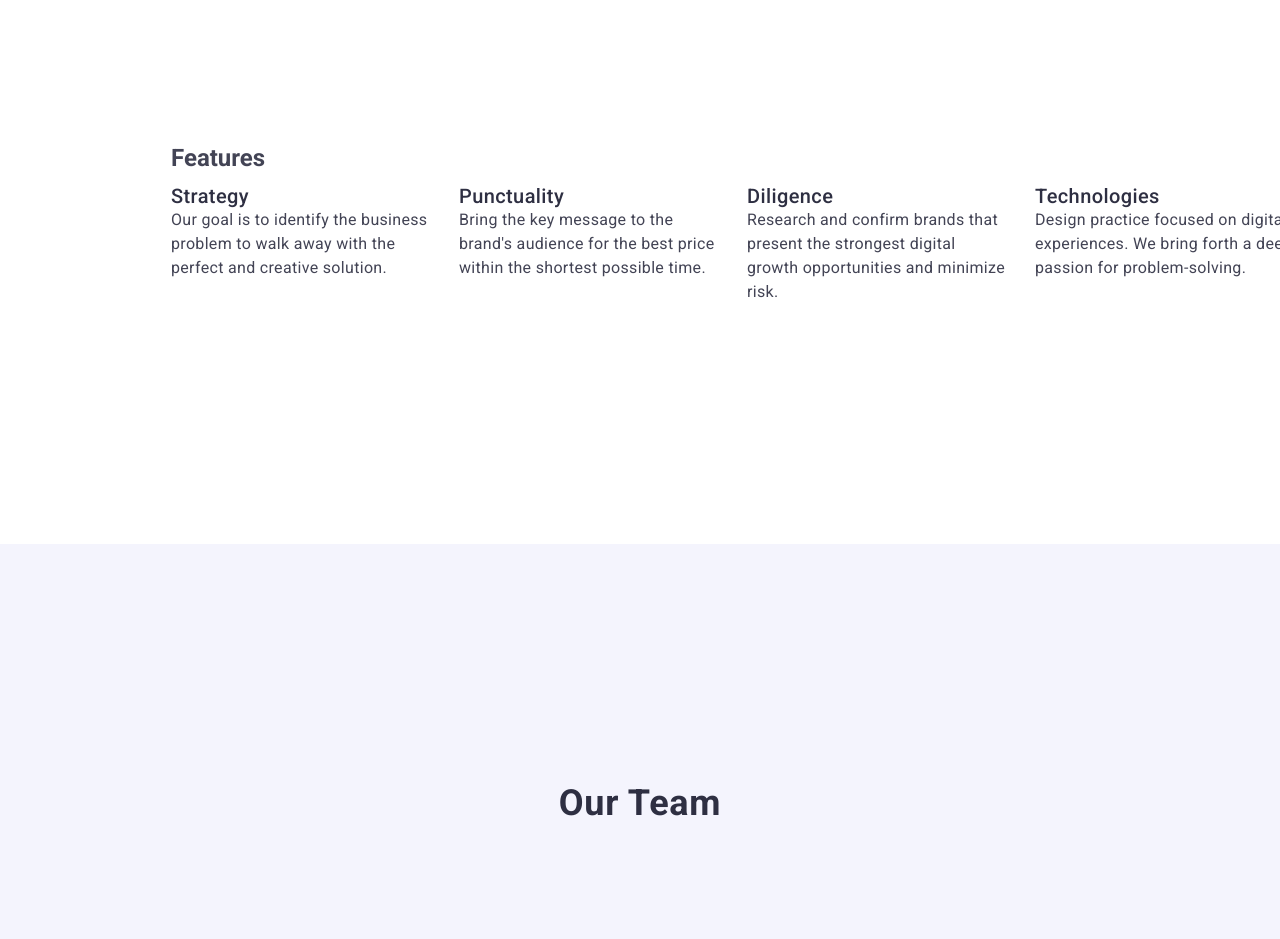
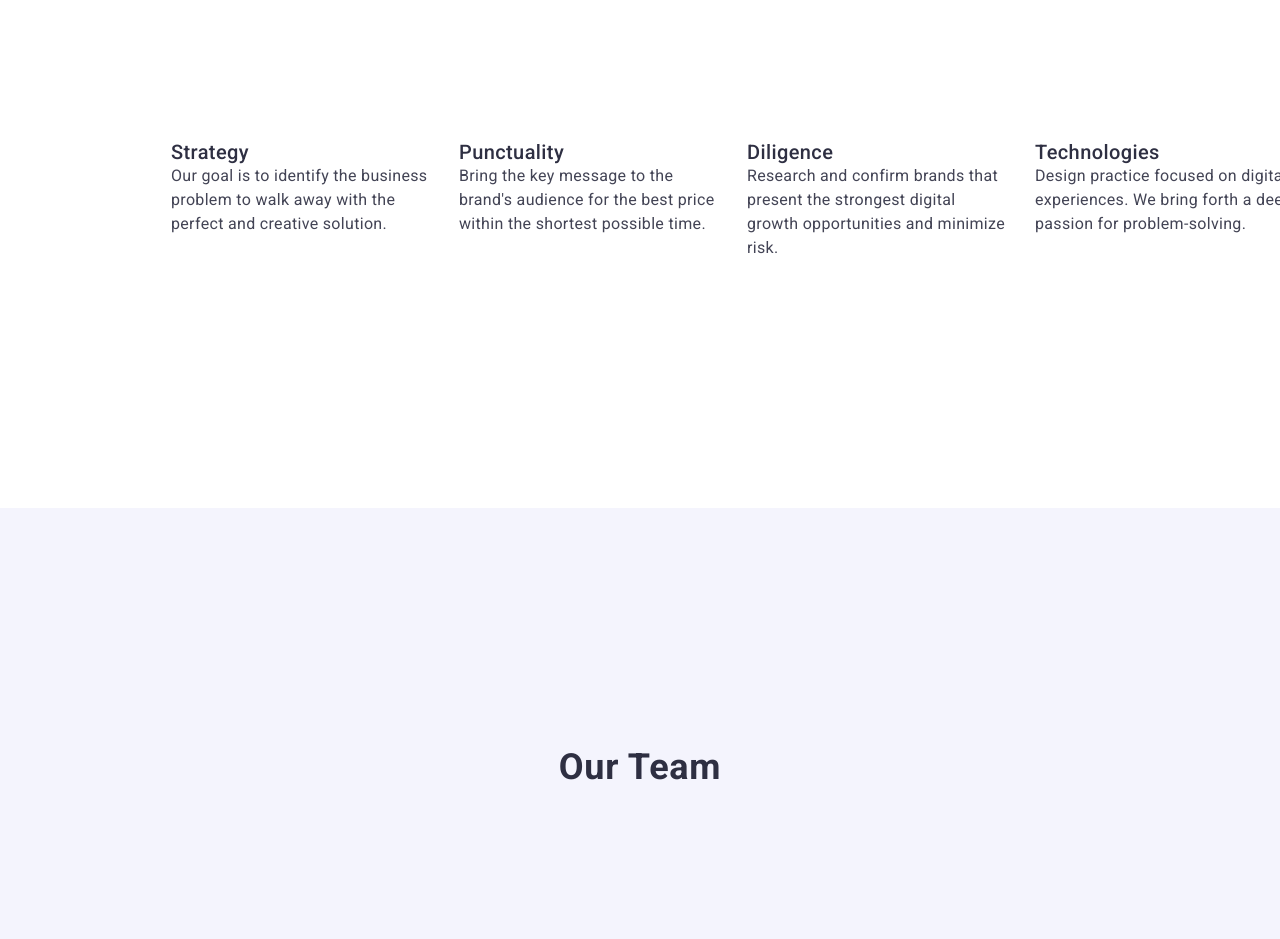
Before and after one commit to RomanHlushko/goit-markup-hw-03, a plain HTML site: page index.html in a window 1280 px wide. Shown: the part 1480-2419 px from the top of the page. Drawn offline with nearby package versions, Linux system fonts and the light colour scheme.

Commit message:
commit 4

```diff
--- a/css/style.css
+++ b/css/style.css
@@ -155,8 +155,17 @@ img {
   padding: 120px 0;
 }
 
-.section-content-name {
-  margin-bottom: 8px;
+.visually-hidden {
+  position: absolute;
+  width: 1px;
+  height: 1px;
+  margin: -1px;
+  border: 0;
+  padding: 0;
+  white-space: nowrap;
+  clip-path: inset(100%);
+  clip: rect(0 0 0 0);
+  overflow: hidden;
 }
 
 .section-content-list {
@@ -166,6 +175,7 @@ img {
 
 .section-content-list-item {
   width: calc((100% - 72px) / 4);
+  margin-bottom: 8px;
 }
 
 .section-content-list-header {
--- a/index.html
+++ b/index.html
@@ -57,7 +57,7 @@
       </section>
       <section class="section-content">
         <div class="container">
-          <h2 class="section-content-name">Features</h2>
+          <h2 class="visually-hidden">Features</h2>
           <ul class="section-content-list">
             <li class="section-content-list-item">
               <h3 class="section-content-list-header">Strategy</h3>
```
